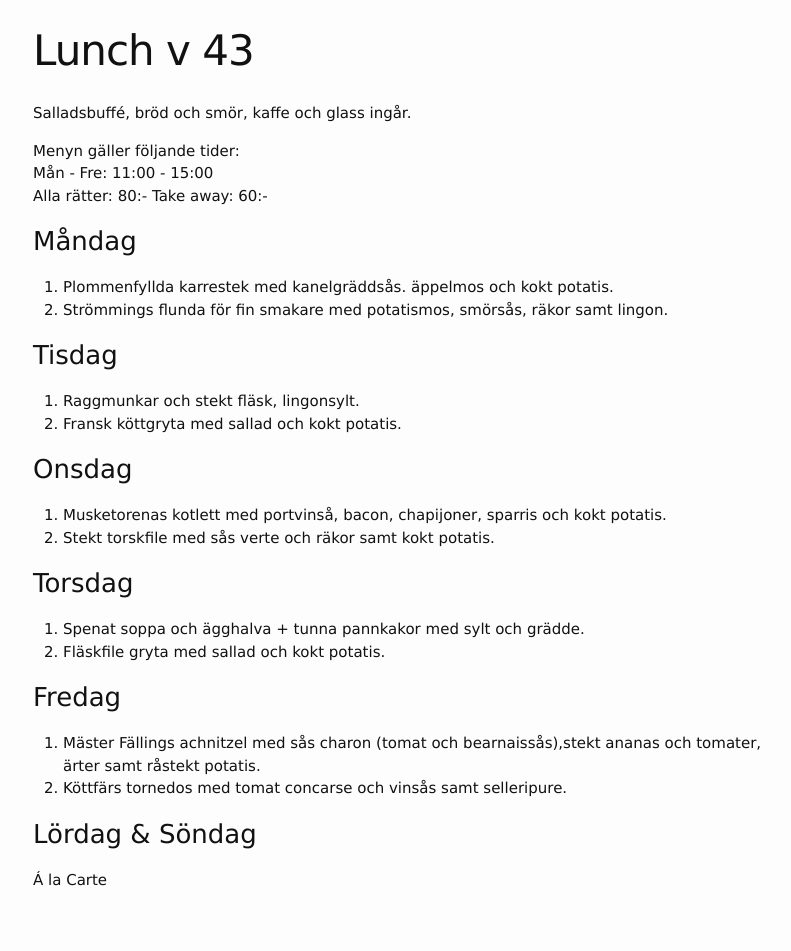
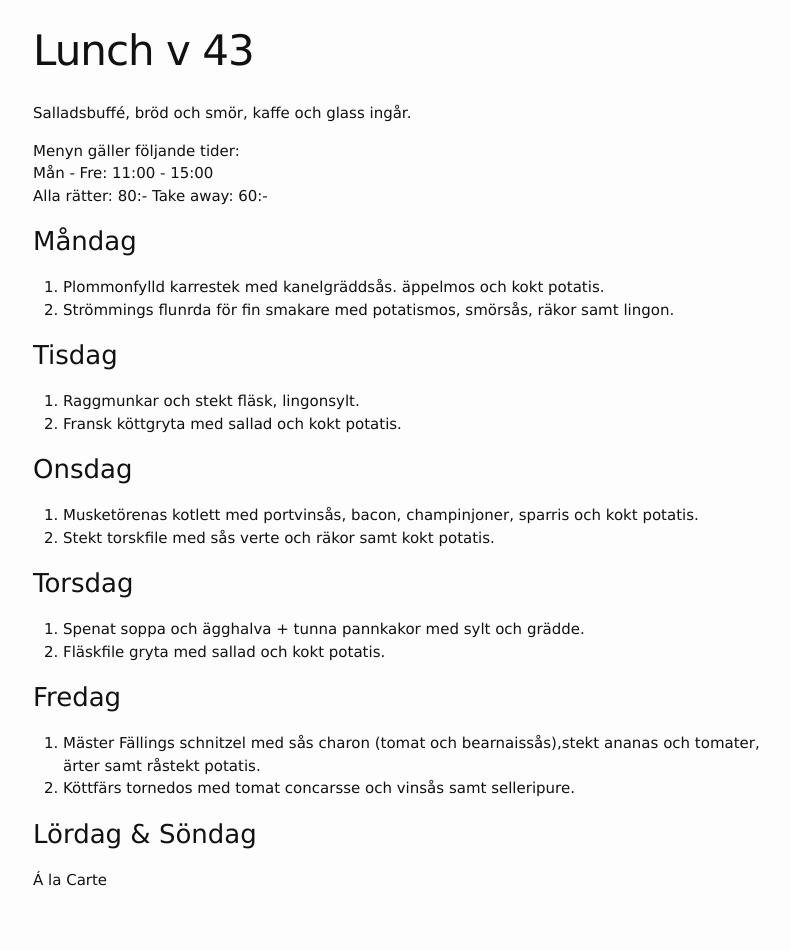
Before and after one commit to FarInn62/farinn62.github.io, a Jekyll site: the page built from lunch.md, in a window 1280 px wide. Shown: the whole page, without its empty margins (237-1028 px from the left). Built offline with Jekyll 4.4.1, drawn with Linux system fonts in a browser that asks for light colours.

Commit message:
Update lunch.md

```diff
--- a/lunch.md
+++ b/lunch.md
@@ -12,8 +12,8 @@ Alla rätter: 80:- Take away: 60:-
 
 ### Måndag
 
-1. Plommenfyllda karrestek med kanelgräddsås. äppelmos och kokt potatis.
-2. Strömmings flunda för fin smakare med potatismos, smörsås, räkor samt lingon.
+1. Plommonfylld karrestek med kanelgräddsås. äppelmos och kokt potatis.
+2. Strömmings flunrda för fin smakare med potatismos, smörsås, räkor samt lingon.
 
 ### Tisdag
 
@@ -22,7 +22,7 @@ Alla rätter: 80:- Take away: 60:-
 
 ### Onsdag
 
-1. Musketorenas kotlett med portvinså, bacon, chapijoner, sparris och kokt potatis.
+1. Musketörenas kotlett med portvinsås, bacon, champinjoner, sparris och kokt potatis.
 2. Stekt torskfile med sås verte och räkor samt kokt potatis.
 
 ### Torsdag
@@ -32,8 +32,8 @@ Alla rätter: 80:- Take away: 60:-
 
 ### Fredag
 
-1. Mäster Fällings achnitzel med sås charon (tomat och bearnaissås),stekt ananas och tomater, ärter samt råstekt potatis.
-2. Köttfärs tornedos med tomat concarse och vinsås samt selleripure.
+1. Mäster Fällings schnitzel med sås charon (tomat och bearnaissås),stekt ananas och tomater, ärter samt råstekt potatis.
+2. Köttfärs tornedos med tomat concarsse och vinsås samt selleripure.
 
 ### Lördag & Söndag
 
```
